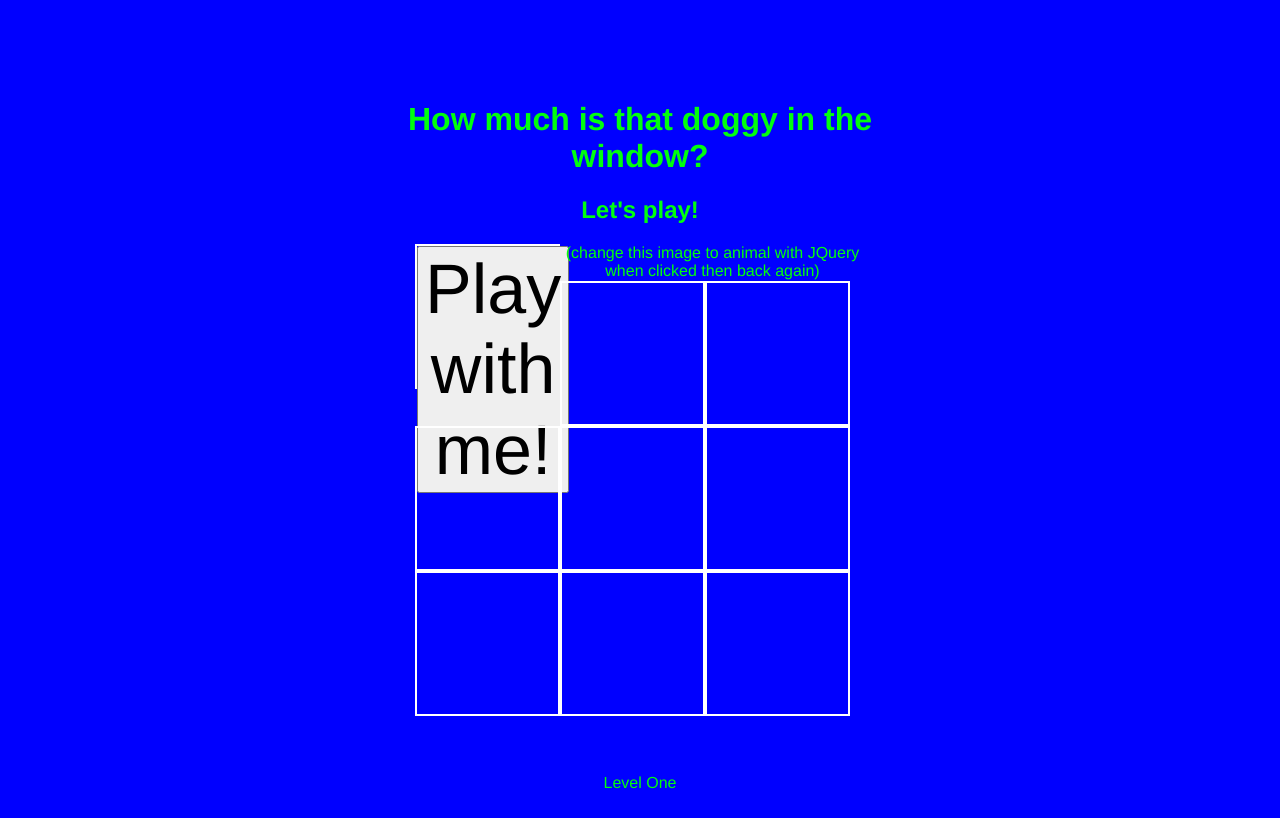
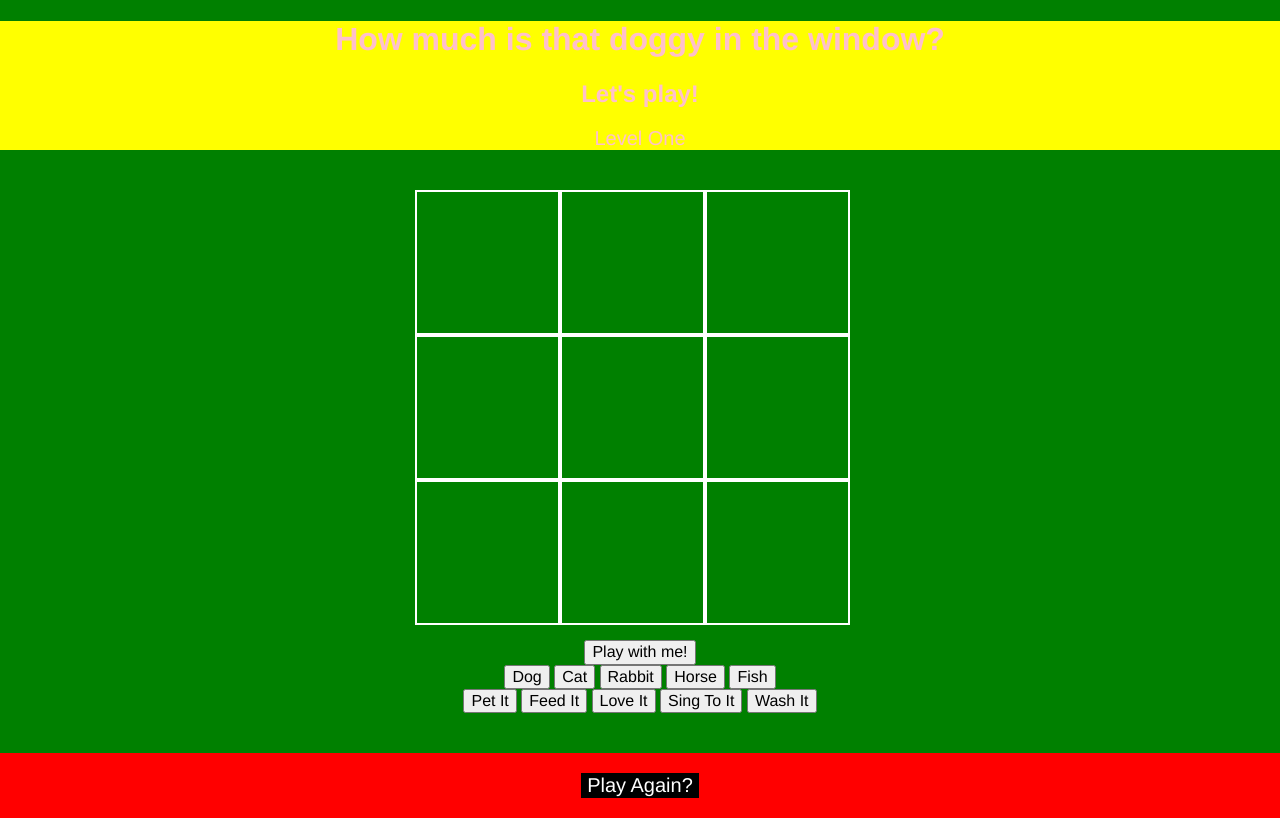
Before and after one commit to catrionaperaza/WDI_PROJECT_1, a PHP site: page / in a window 1280 px wide. Before the commit the page ends 789 px from the top, so only its background shows below. Run offline with PHP 8.4, Linux system fonts and the light colour scheme; some libraries are stand-ins or nearby versions.

Commit message:
Another save

```diff
--- a/css/style.css
+++ b/css/style.css
@@ -2,19 +2,24 @@
   box-sizing: border-box;
 }
 
+header {
+  background: yellow;
+  text-align: center;
+}
+
 body {
-  background: blue;
+  background: green;
   font-family: "Helvetica Neue", Helvetica, Arial, serif;
-  color: #00FF0D;
+  color: pink;
   text-align: center;
+  margin: auto;
 }
 
 main {
   max-width: 640px;
-  margin: 50px auto;
-  padding: 30px;
+  margin: 20px auto;
+  padding: 20px;
 }
-
 
 ul {
   margin: 0 auto;
@@ -32,6 +37,7 @@ li {
   text-align: center;
   border: 2px solid white;
   list-style-type: none;
+  margin: auto;
 }
 
 .playAgain {
@@ -43,22 +49,28 @@ li {
   margin: 20px;
 }
 
-button.playWithMe {
-  display:
+.playWithMe {
+  margin: auto;
 }
 
 .animalAnswer {
-  display:none;
+
 }
 
 .actionAnswer {
-  display:none;
+
 }
 
 .playAgain {
-  display:none;
+
 }
 
-.Level {
+.level {
+  font-size: 20px;
+}
 
+footer {
+  text-align: center;
+  background: red;
+  margin: 10 auto;
 }
--- a/index.html
+++ b/index.html
@@ -10,12 +10,15 @@
   <script src="js/app.js" charset="utf-8"></script>
 </head>
 <body>
-  <main>
+<header>
     <h1>How much is that doggy in the window?</h1>
     <h2 class="message">Let's play!</h2>
+    <div class='level'>Level <span>One</span</div>
+</header>
 
+      <main>
     <ul class='windows'>
-      <li img src="-----"><button class= "playWithMe">Play with me!</button></li> (change this image to animal with JQuery when clicked then back again)
+      <li img src="https://goo.gl/images/h9zgwx"></li>
       <li></li>
       <li></li>
       <li></li>
@@ -25,6 +28,8 @@
       <li></li>
       <li></li>
     </ul>
+
+    <button class="playWithMe">Play with me!</button>
 
     <div class= 'animalAnswer'>
       <button id="Dog" img src= "">Dog</button>
@@ -46,7 +51,6 @@
 
   <footer>
     <button class='playAgain'>Play Again?</button>
-    <div class='Level'>Level One</div>
   </footer>
 </body>
 </html>
--- a/js/app.js
+++ b/js/app.js
@@ -1,29 +1,66 @@
-window.onload = init;
+// window.onload = init;
 
 function init(){
-  Grab all JQuery elements here and call functions, examples:
-  $squares     = $('li');
-  $button.on('click', reset);
+  $level = $('.span');
+  $windows = $('.windows');
+  $playWithMe = $('.playWithMe');
+  $animalAnswer = $('.animalAnswer');
+  $actionAnswer = $('.actionAnswer');
+  $playAgain = $('.playAgain');
+
+  $windows.on('click', randomAnimal);
 }
 
-actionAnswer etc lis .hide()
+const animals = [dog, cat, rabbit, horse, fish]; //add in gifs here as bonus
+const actions = [Pet It, Feed It, Love It, Sing To It, Wash It] //add in gifs here as bonus
+const randomAnimal = animals[Math.floor(animals.length * Math.random())];
+let actualAnimalAnswer = [];
+const randomAction = actions[Math.floor(actions.length * Math.random())];
+let actualActionAnswer = [];
+let userAnimalAnswer = []; //push id from animal buttons in here
+let userActionAnswer = []; //push id from action buttons in here
 
-example of how you can hide a button and save it in a const to be referred to again within this function
-$('li').on('click', function() {
-  const $element = $(this);
-  $element.hide('slow', 'swing', () => {
-    setTimeout(function(){
-      $element.show();
-    }, 1000);
-  });
-});
+function randomAnimal() {
 
-var myObj (animalValues) = {
-  key: value
-  dog: img
-  cat: img
-};
+}
 
-const
+function
 
-functions
+
+
+//
+// actionAnswer etc lis .hide()
+//
+// example of how you can hide a button and save it in a const to be referred to again within this function
+// $('li').on('click', function() {
+//   const $element = $(this);
+//   $element.hide('slow', 'swing', () => {
+//     setTimeout(function(){
+//       $element.show();
+//     }, 1000);
+//   });
+// });
+//
+// var myObj (animalValues) = {
+//   key: value
+//   dog: img
+//   cat: img
+// }; (try this way first as need these to be in an array to randomly pull one out-or could I have these in html as images and pull them out as jQuery then show them on the e-target? Ask if not working)
+//
+// const
+//
+// functions
+//
+// const lis = document.querySelectorAll('li'); (for playing audio)
+//   for (var i = 0; i < lis.length; i++) {
+//     lis[i].addEventListener('click', e => {
+//       new Audio(`../sounds/${e.target.id}.wav`).play();
+//     });
+//   }
+// };
+//
+// function gameOver() {
+//   $submit.off('click');
+//   $display.html('Game Over');
+//   $input.val('');
+// }
```
